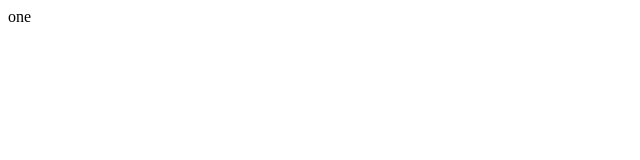
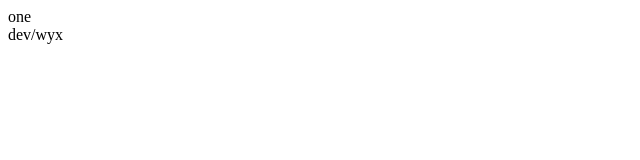
Before and after one commit to wyx2014100130/newRepository, a plain HTML site: page index.html in a window 1280 px wide. Shown: the full height of the page, 0-640 px from the left. Drawn offline with Linux system fonts and the light colour scheme.

Commit message:
'dev/wyx-second'

```diff
--- a/index.html
+++ b/index.html
@@ -9,5 +9,8 @@
     <div>
         one
     </div>
+    <div>
+        dev/wyx
+    </div>
 </body>
 </html>
```
